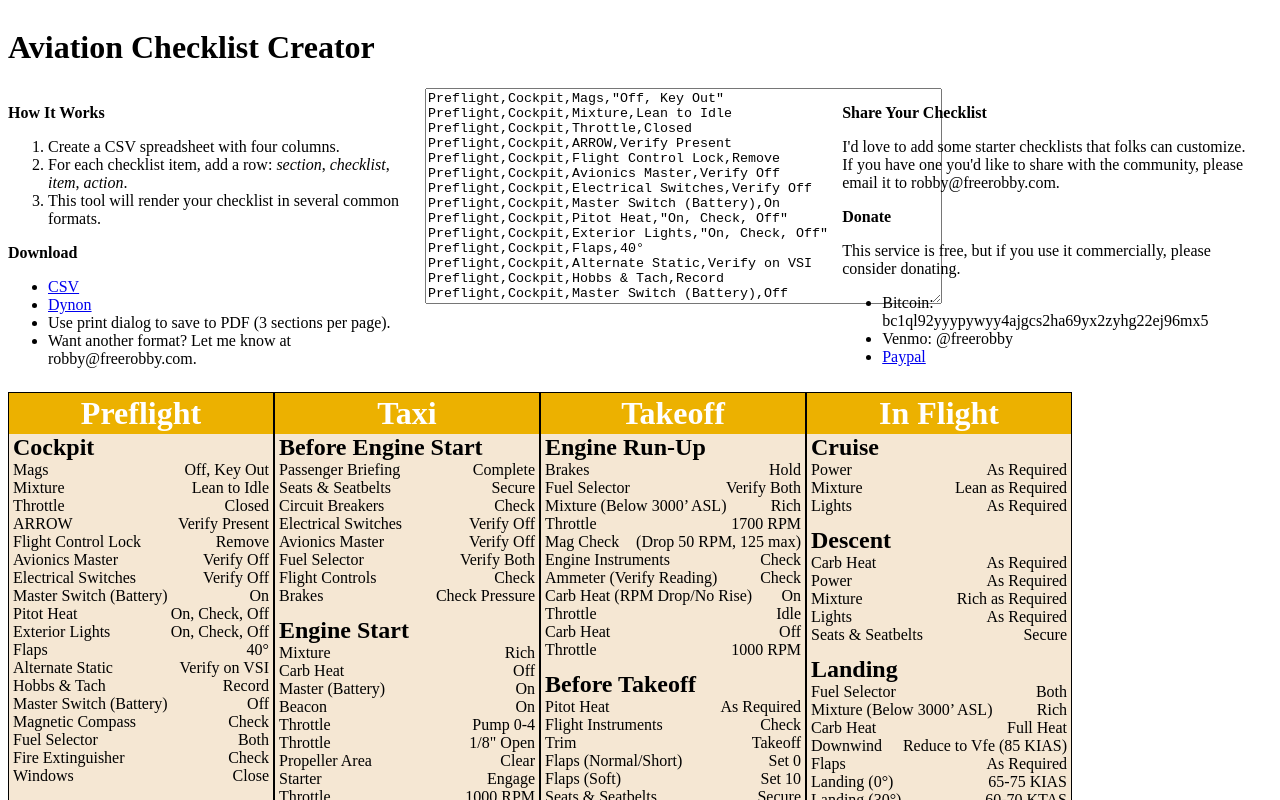
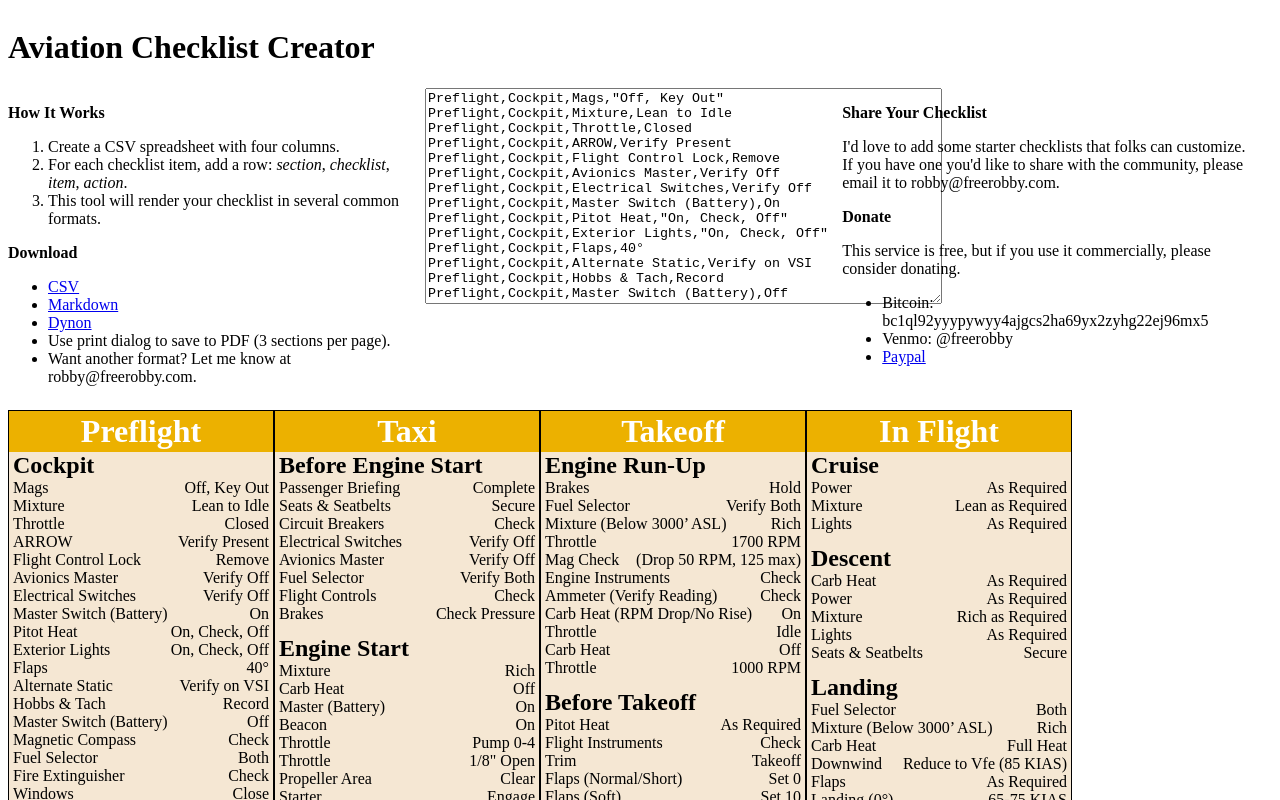
Before and after one commit to freerobby/aviation-checklist, a Vue app: page / in a window 1280 px wide. Both pictures are taken after a click on the link "my checklist". Shown: the top 800 px of the page. Built offline with nearby package versions, Linux system fonts and the light colour scheme.

Commit message:
Add Markdown as an export format.

```diff
--- a/src/App.vue
+++ b/src/App.vue
@@ -17,6 +17,9 @@
           <ul>
             <li>
               <a href="#" v-on:click="onDownloadCSV">CSV</a>
+            </li>
+            <li>
+              <a href="#" v-on:click="onDownloadMarkdown">Markdown</a>
             </li>
             <li>
               <a href="#" v-on:click="onDownloadDynon">Dynon</a>
@@ -157,6 +160,29 @@ export default {
 
       this.initiatePlaintextDownload("checklist.txt", lines.join("\n"));
     },
+    onDownloadMarkdown: function() {
+      var data = this.checklistSets;
+      var lines = [];
+      for (var set = 0; set < data.length; set++) {
+        lines.push("# " + data[set].title);
+        lines.push("");
+        for (var checklist = 0; checklist < data[set].checklists.length; checklist++) {
+          lines.push("## " + data[set].checklists[checklist].title);
+          lines.push("");
+          for (var i = 0; i < data[set].checklists[checklist].items.length; i++) {
+            if (data[set].checklists[checklist].items[i].operation !== undefined) {
+              lines.push("* " + data[set].checklists[checklist].items[i].subject + ": " + data[set].checklists[checklist].items[i].operation);
+            }
+            else {
+              lines.push("* " + data[set].checklists[checklist].items[i].subject);
+            }
+          }
+          lines.push("");
+        }
+      }
+
+      this.initiatePlaintextDownload("checklist.md", lines.join("\n"));
+    },
     handle_update: function(results) {
       var csv_data = results.data
       var checklist_sets = [];
```
